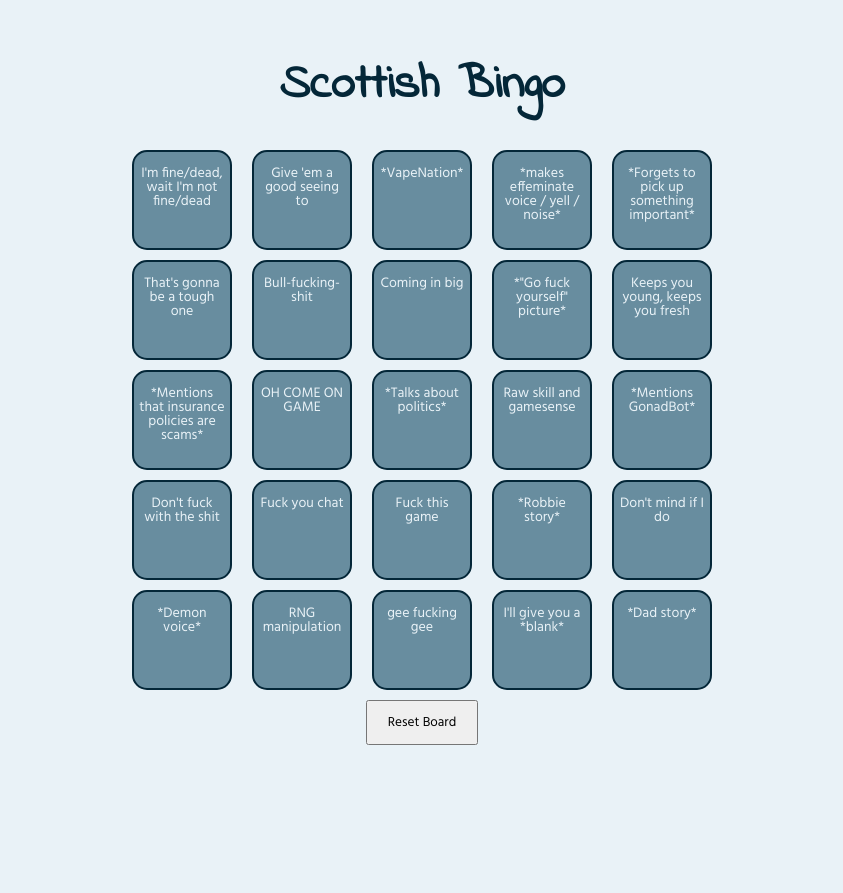
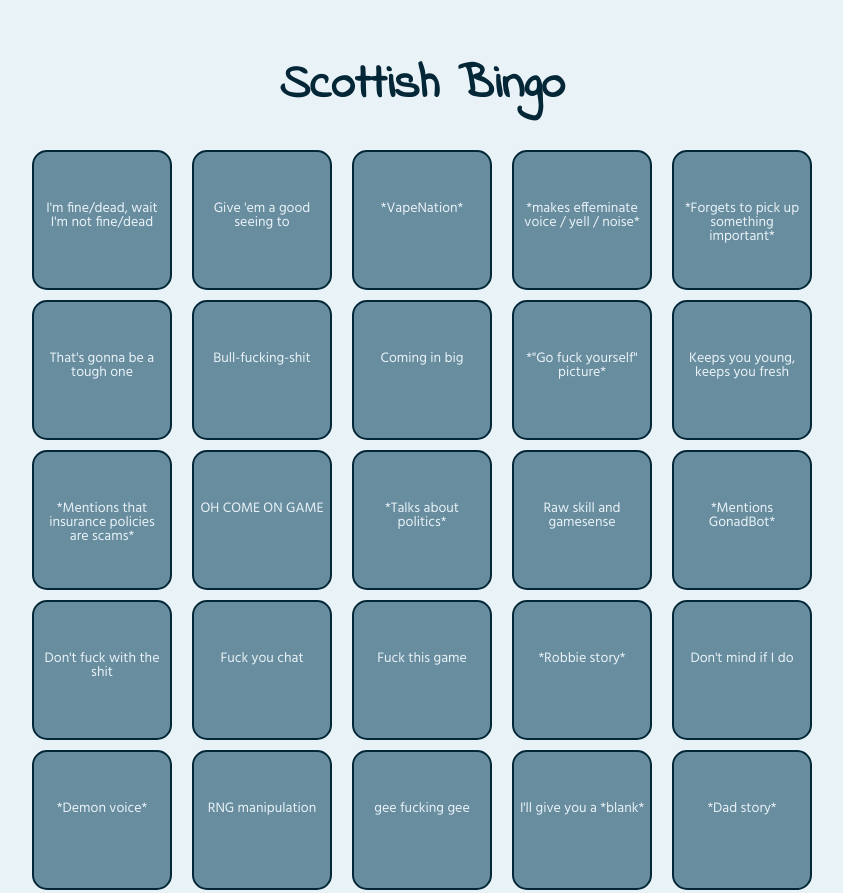
Before and after one commit to harrewarre/scottishbingo, a plain HTML site: page index.html in a window 1280 px wide. Shown: the top 893 px of the page, without its empty margins (218-1061 px from the left). Before the commit the page ends 800 px from the top, so only its background shows below. Drawn offline with nearby package versions, Linux system fonts and the light colour scheme.

Commit message:
Final tweak.

```diff
--- a/styles.css
+++ b/styles.css
@@ -38,7 +38,7 @@ header {
 .board {
     display: flex;
     margin: 0 auto;
-    width: 600px;
+    width: 800px;
 }
 
     .board > .col {
@@ -46,22 +46,22 @@ header {
     }
 
         .board > .col > .cell {
-            width: 100px;
-            height: 100px;
+            width: 140px;
+            height: 140px;
             margin: 10px 0;
         }
 
 .toggle {
     display: block;
-    height: 100px;
-    width: 100px;
+    height: 140px;
+    width: 140px;
     border-radius: 15px;
     cursor: pointer;
     border: 2px solid #042738;
     background-color: #688D9F;
     color: #E9F2F7;
     text-align: center;
-    padding: 15px 5px;
+    padding: 50px 5px;
     font-size: 14px;
     -moz-user-select: none;
     -ms-user-select: none;
@@ -80,6 +80,7 @@ header {
     }
 
 .controls {
+    padding: 20px 0;
 }
 
     .controls > button {
```
